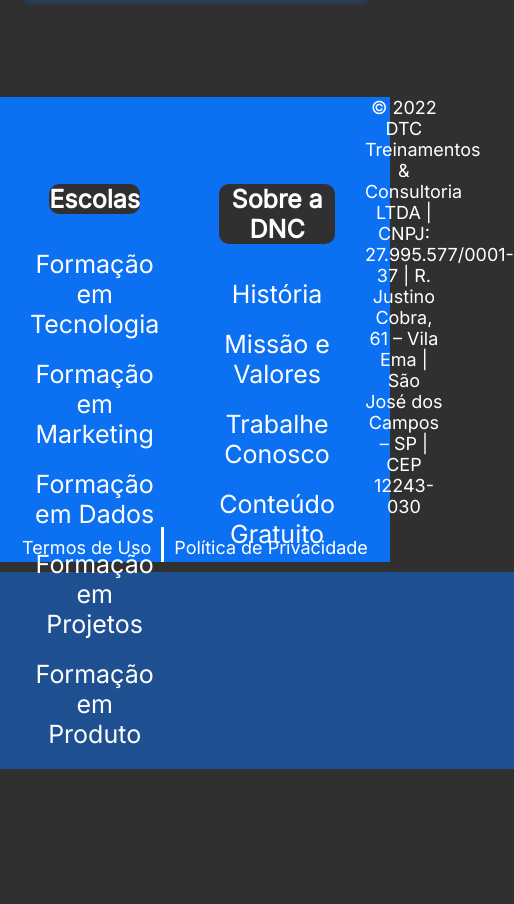
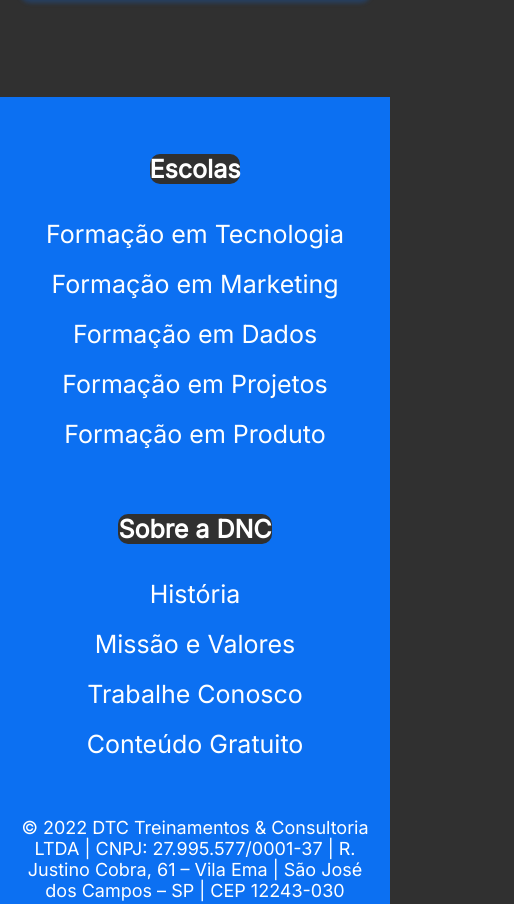
Before and after one commit to larissarsgoncalves/bootcampDnc, a plain HTML site: page index.html in a window 390 px wide. Shown: the part 1866-2770 px from the top of the page, 514 px wide, since content can reach past the window. Before the commit the page ends 2635 px from the top, so only its background shows below. Drawn offline with Linux system fonts and the light colour scheme.

Commit message:
finalizado

```diff
--- a/estilo.css
+++ b/estilo.css
@@ -267,6 +267,7 @@
 
    @media only screen and (max-width: 600px){
       #principal{
+         display: flex;
          height: auto;
          flex-direction: column;
 
@@ -274,6 +275,7 @@
       #menu{
          flex-direction: column;
          padding: 0px;
+         width: 100%;
 
       }
       #menu a{
@@ -301,6 +303,12 @@
       .checkbox-itens label{
          font-size: 12px;
       }
-
+      footer .linha1{
+         flex-direction: column;
+      }
+      footer .endereco{
+         width: 95%;
+         margin-bottom: 20px;
+      }
 
    }
```
